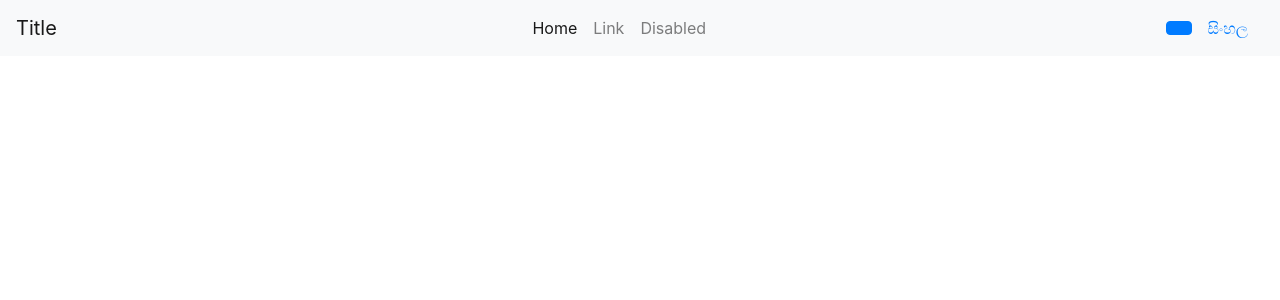
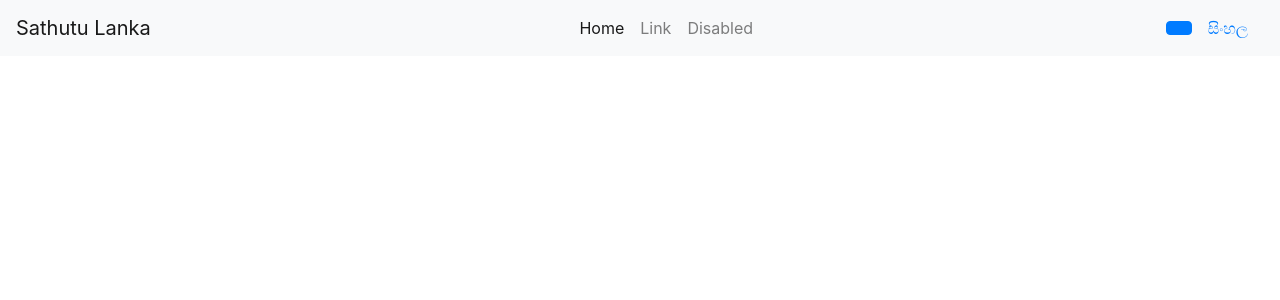
Before and after one commit to arcadia360/sathutulanka, a CodeIgniter app: page /Arcadia360/ in a window 1280 px wide. Shown: the top 300 px of the page. Run offline with CodeIgniter, Linux system fonts and the light colour scheme; some libraries are stand-ins or nearby versions.

Commit message:
Update navbar.php

```diff
--- a/application/views/partials/navbar.php
+++ b/application/views/partials/navbar.php
@@ -8,6 +8,7 @@
     <title><?= $page_title ?></title>
 
     <link rel="stylesheet" href="https://maxcdn.bootstrapcdn.com/bootstrap/4.0.0/css/bootstrap.min.css" integrity="sha384-Gn5384xqQ1aoWXA+058RXPxPg6fy4IWvTNh0E263XmFcJlSAwiGgFAW/dAiS6JXm" crossorigin="anonymous">
+    <link rel="stylesheet" href="<?php echo base_url('resources/css/common.css')?>">
 
 </head>
 
@@ -15,7 +16,7 @@
 
     <nav class="navbar navbar-expand-lg navbar-light bg-light">
 
-        <a class="navbar-brand" href="#">Title</a>
+        <a class="navbar-brand" href="#">Sathutu Lanka</a>
         <button class="navbar-toggler" type="button" data-toggle="collapse" data-target="#navbarTogglerDemo03" aria-controls="navbarTogglerDemo03" aria-expanded="false" aria-label="Toggle navigation">
             <span class="navbar-toggler-icon"></span>
         </button>
```
